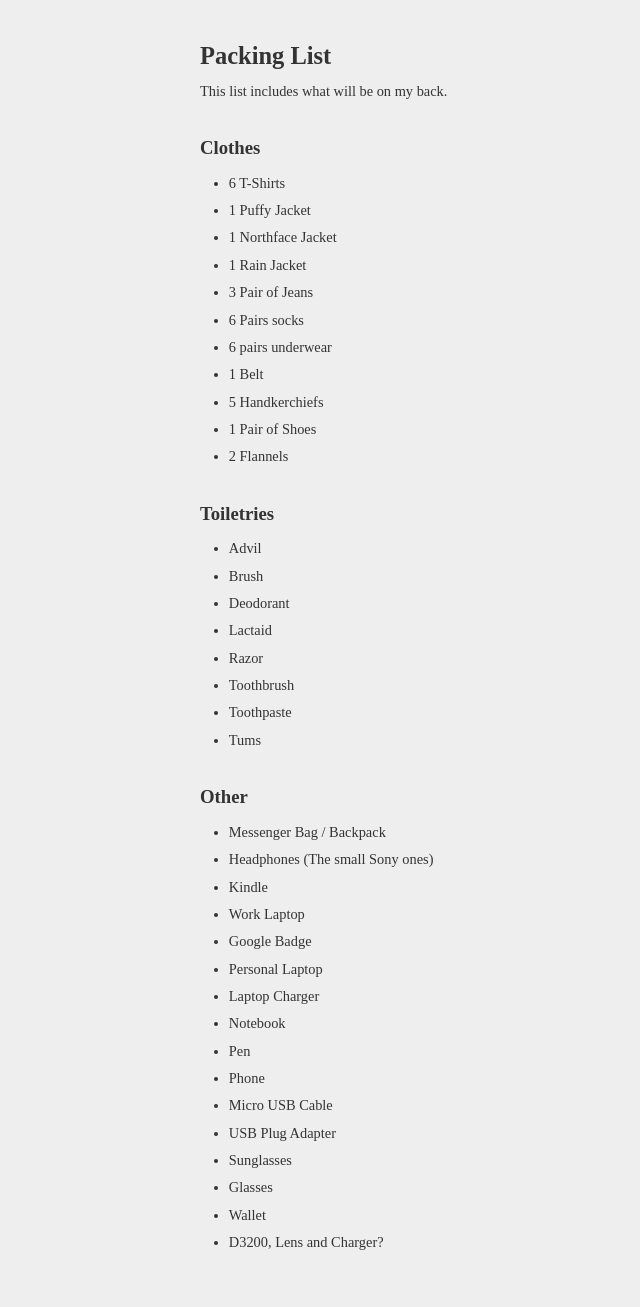
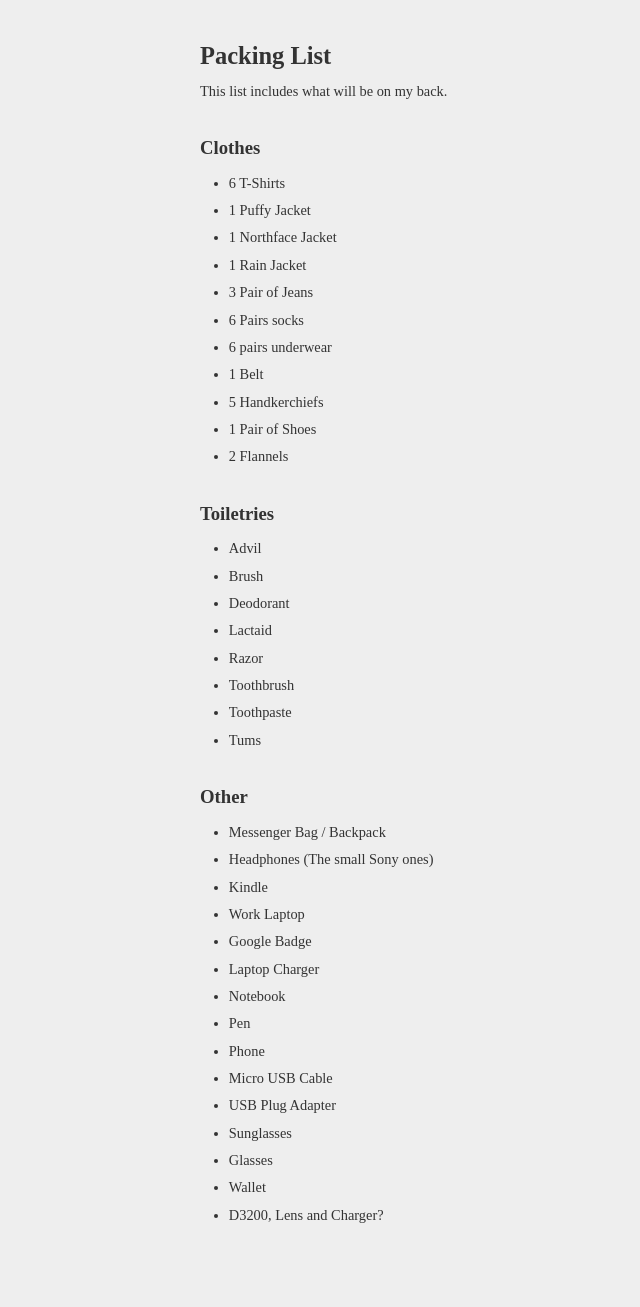
Before and after one commit to icco/traveling, a Jekyll site: the page built from _posts/2014-01-17-SEA.md, in a window 1280 px wide. Shown: the whole page, without its empty margins (40-680 px from the left). Built offline with Jekyll 4.4.1, drawn with Linux system fonts in a browser that asks for light colours; Markdown is read by kramdown in place of the engine named in the settings; after the commit the page ends 1279 px from its top, so only the background shows below that.

Commit message:
Update 2014-01-17-SEA.md

```diff
--- a/_posts/2014-01-17-SEA.md
+++ b/_posts/2014-01-17-SEA.md
@@ -41,7 +41,6 @@ This list includes what will be on my back.
  * Kindle
  * Work Laptop
  * Google Badge
- * Personal Laptop
  * Laptop Charger
  * Notebook
  * Pen
```
